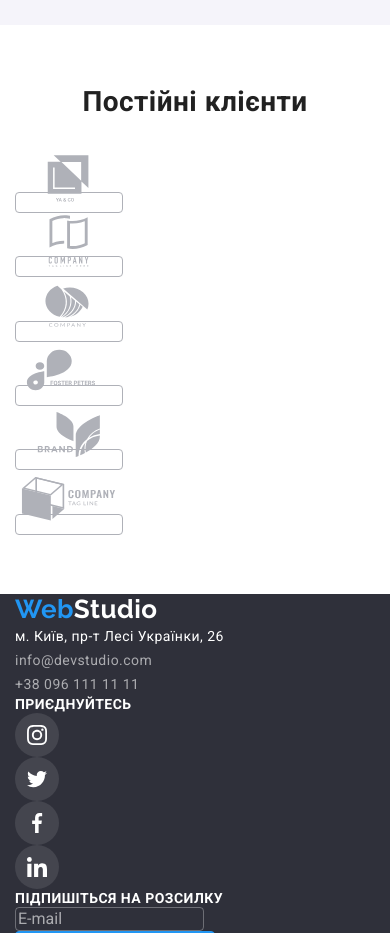
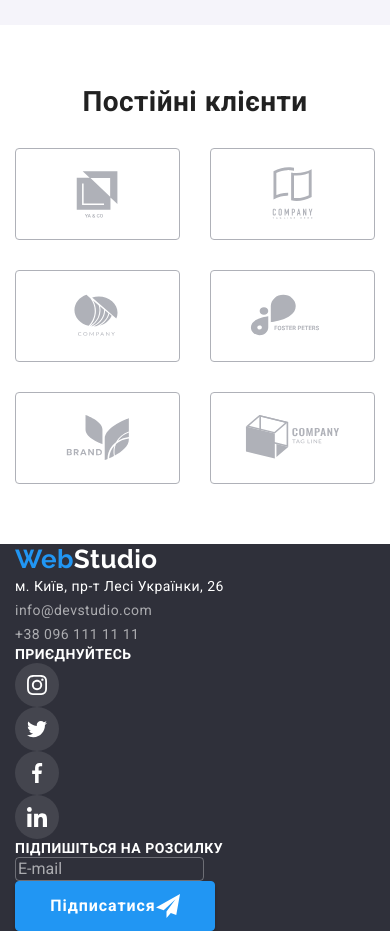
Before and after one commit to SydorenkoKateryna/goit-markup-hw-08, a plain HTML site: page index.html in a window 390 px wide. Shown: the part 4000-4933 px from the top of the page. Drawn offline with nearby package versions, Linux system fonts and the light colour scheme.

Commit message:
Адаптивна верстка: clients (ч.1)

```diff
--- a/sass/components/_clients.scss
+++ b/sass/components/_clients.scss
@@ -4,22 +4,34 @@
   }
 
   &__list {
-    // display: flex;
+    display: flex;
+    flex-wrap: wrap;
     // margin-left: -30px;
+    margin: -15px;
+  }
+}
+
+.clients__item {
+  // width: calc((100% - 6 * 30px) / 6);
+  // margin-left: 30px;
+  width: calc((100% - 4 * 15px) / 2);
+    margin: 15px;
+
+  @media screen and (min-width: 768px) {
+    width: calc((100% - 6 * 15px) / 3);
   }
 
-  &__item {
-    // width: calc((100% - 6 * 30px) / 6);
-    // margin-left: 30px;
+  @media screen and (min-width: 1200px) {
+    width: calc((100% - 12 * 15px) / 6);
   }
 }
 
 .item-clients__link {
-  // display: inline-flex;
-  // width: 170px;
-  // height: 92px;
-  // align-items: center;
-  // justify-content: center;
+  display: inline-flex;
+  width: 100%;
+  height: 92px;
+  align-items: center;
+  justify-content: center;
 
   border: 1px solid $companyCardBorder;
   border-radius: 4px;
```
Also changed, not shown: css/main.css, css/main.min.css, 2 other files.
